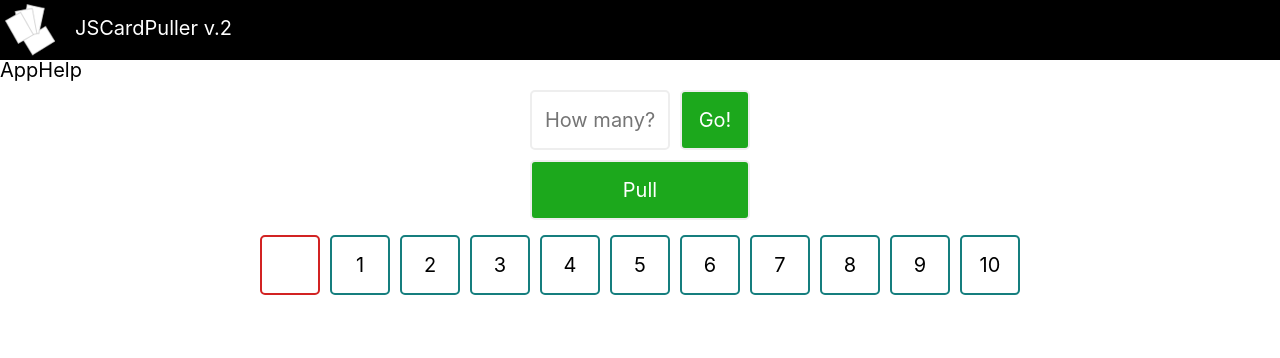
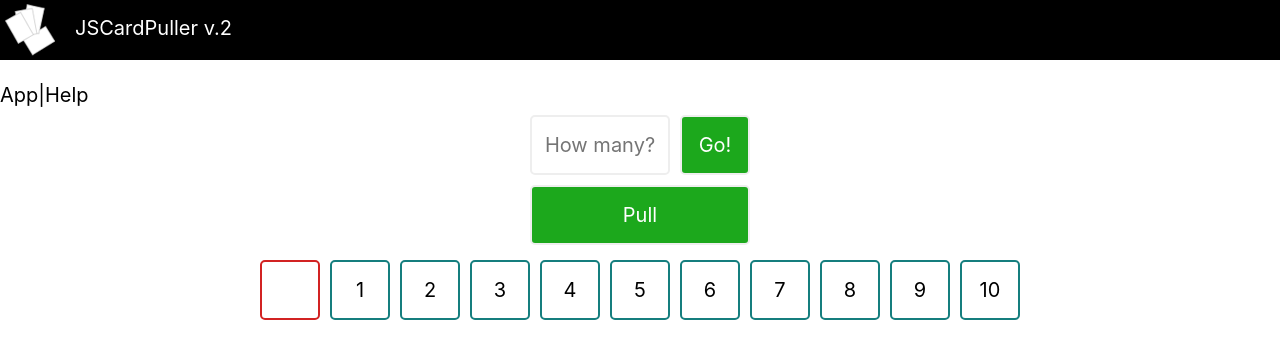
Before and after one commit to rxnnct/js-card-puller-react, a React (Create React App) app: page / in a window 1280 px wide. Shown: the top 358 px of the page. Built offline with nearby package versions, Linux system fonts and the light colour scheme.

Commit message:
Menu style and delimiter added

```diff
--- a/src/components/MainMenu/MainMenu.jsx
+++ b/src/components/MainMenu/MainMenu.jsx
@@ -1,10 +1,10 @@
 import React from 'react';
-import style from './MainMenu.module.css'
+import style from './MainMenu.module.scss'
 import {NavLink} from "react-router-dom";
 
 const MainMenu = () => {
     return (
-        <div>
+        <div className={style.mainMenu}>
             <NavLink to="/">App</NavLink>
             <NavLink to="/help">Help</NavLink>
         </div>
--- a/src/components/MainMenu/MainMenu.module.css
+++ /dev/null
@@ -1,4 +0,0 @@
-a {
-    color: black;
-    font-size: 20px;
-}
--- /dev/null
+++ b/src/components/MainMenu/MainMenu.module.scss
@@ -0,0 +1,19 @@
+.mainMenu {
+  margin-top: 25px;
+
+  a {
+    color: black;
+    font-size: 20px;
+
+    &::after {
+      content: "|";
+      color: #000;
+    }
+
+    &:last-child {
+      &::after {
+        display: none;
+      }
+    }
+  }
+}
```
